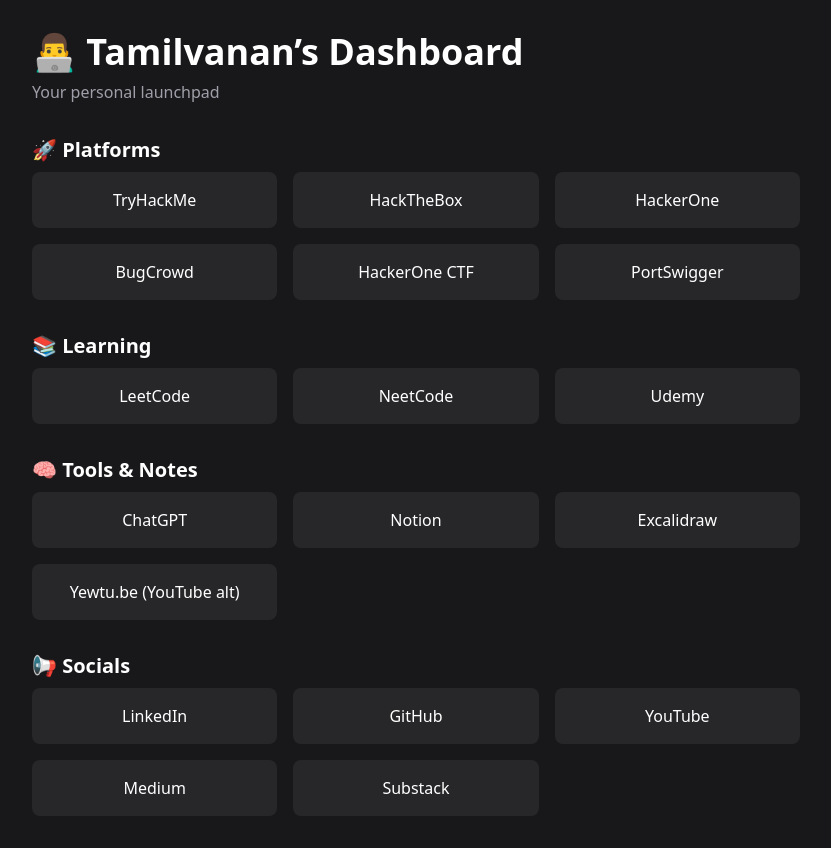
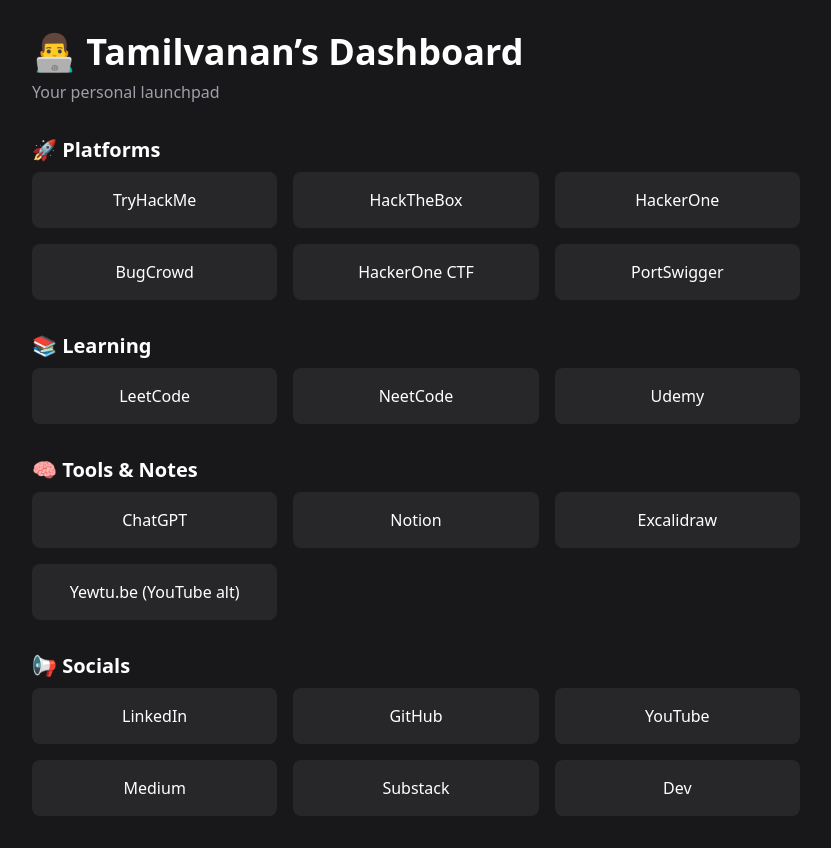
Before and after one commit to tamilvanansambasivam/my-dashboard, a React (Vite) app: page / in a window 1280 px wide. Shown: the whole page, without its empty margins (224-1055 px from the left). Built offline with nearby package versions, Linux system fonts and the light colour scheme.

Commit message:
add dev.to

```diff
--- a/src/App.jsx
+++ b/src/App.jsx
@@ -65,6 +65,7 @@
             <LinkCard title="YouTube" url="https://www.youtube.com/@tmlvnn" />
             <LinkCard title="Medium" url="https://medium.com/@tmlvnn" />
             <LinkCard title="Substack" url="https://substack.com/@tamilvanan" />
+            <LinkCard title="Dev" url="https://dev.to/tamilvanan" />
           </div>
         </section>
       </div>
```
